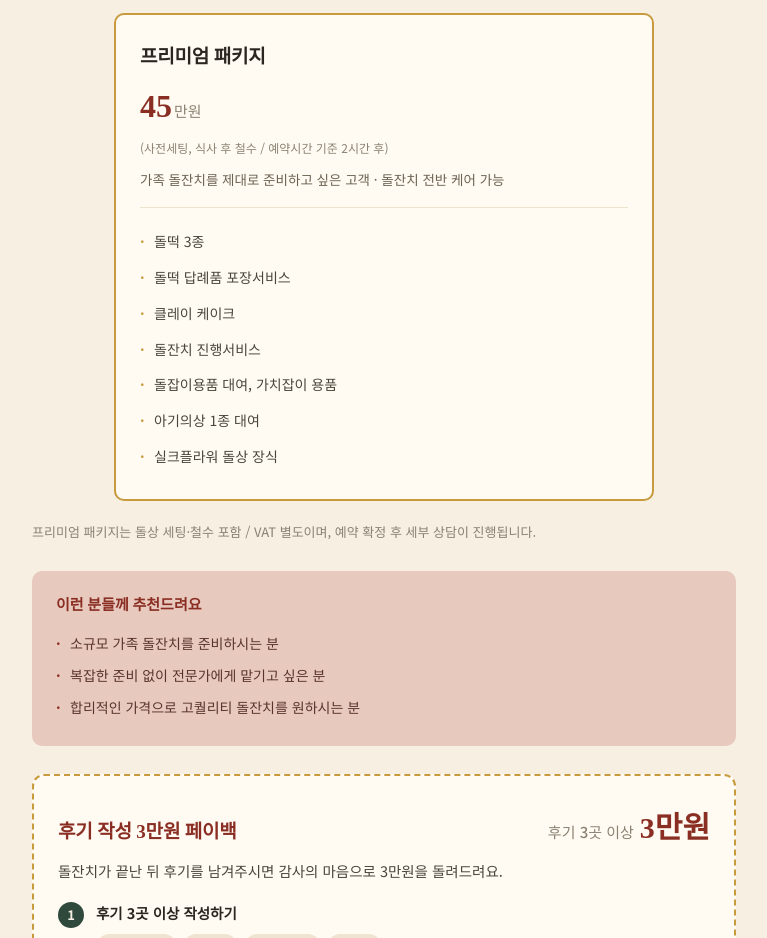
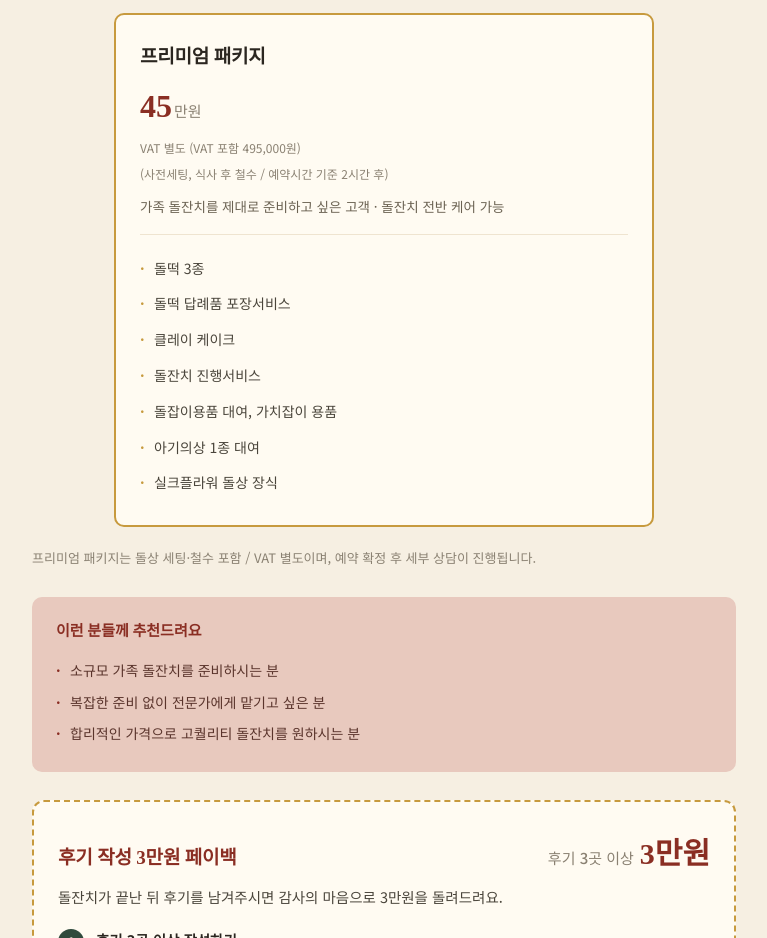
Before and after one commit to kikithsu1004-sudo/partyhoo-doljanchi, a plain HTML site: page new-price/index.html in a window 1280 px wide. Shown: the part 2040-2978 px from the top of the page, without its empty margins (256-1023 px from the left). Drawn offline with Linux system fonts and the light colour scheme.

Commit message:
Refresh published premium pricing and explicitly display VAT-inclusive total

```diff
--- a/new-price/index.html
+++ b/new-price/index.html
@@ -554,7 +554,7 @@
 
       <div class="pkg-card pkg-best">
         <h3>프리미엄 패키지</h3>
-        <div class="pkg-price">45<span>만원</span></div>
+        <div class="pkg-price">45<span>만원</span></div><p class="pkg-price-note">VAT 별도 (VAT 포함 495,000원)</p>
         <p class="pkg-price-note">(사전세팅, 식사 후 철수 / 예약시간 기준 2시간 후)</p>
         <p class="pkg-for">가족 돌잔치를 제대로 준비하고 싶은 고객 · 돌잔치 전반 케어 가능</p>
         <ul>
```
